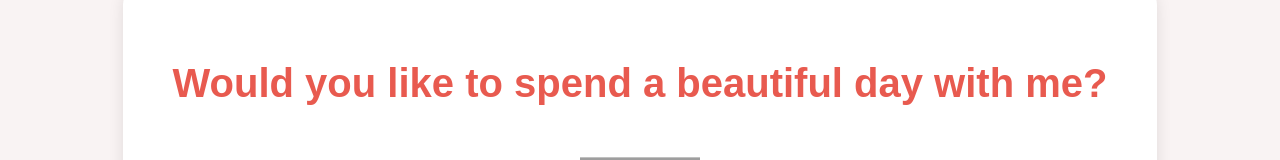
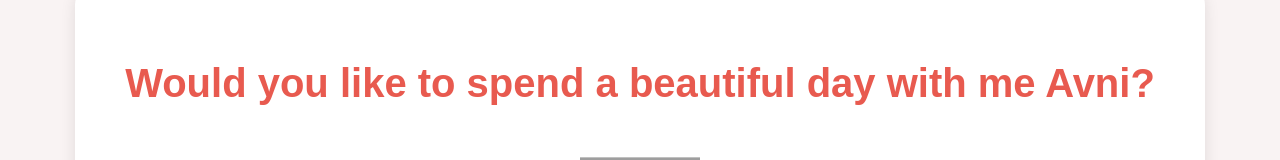
Before and after one commit to yashsharma44/yashsharma, a plain HTML site: page index.html in a window 1280 px wide. Shown: the part 184-344 px from the top of the page. Drawn offline with Linux system fonts and the light colour scheme; grey boxes are pictures that could not be loaded.

Commit message:
Update index.html

```diff
--- a/index.html
+++ b/index.html
@@ -4,7 +4,7 @@
 <head>
     <meta charset="UTF-8">
     <meta name="viewport" content="width=device-width, initial-scale=1.0">
-    <title>Would You Like to Go Out With Me?</title>
+    <title>Would You Like to Go Out With Me Avni?</title>
     <style>
         body {
             font-family: 'Arial', sans-serif;
@@ -91,7 +91,7 @@
 <body>
 
     <div class="container" id="initialPage">
-        <h1 class="header_text">Would you like to spend a beautiful day with me?</h1>
+        <h1 class="header_text">Would you like to spend a beautiful day with me Avni?</h1>
         <img src="https://media.tenor.com/nQkh_i7bvuYAAAAi/eccomi.gif" alt="Cute Teddy" class="teddy_animation">
         <p>From <a href="https://www.instagram.com/yashsharma44_/">@yashsharma44_</a> ❤️</p>
         <button class="btn" onclick="navigateTo('yes')">Yes, I'd love to!</button>
```
